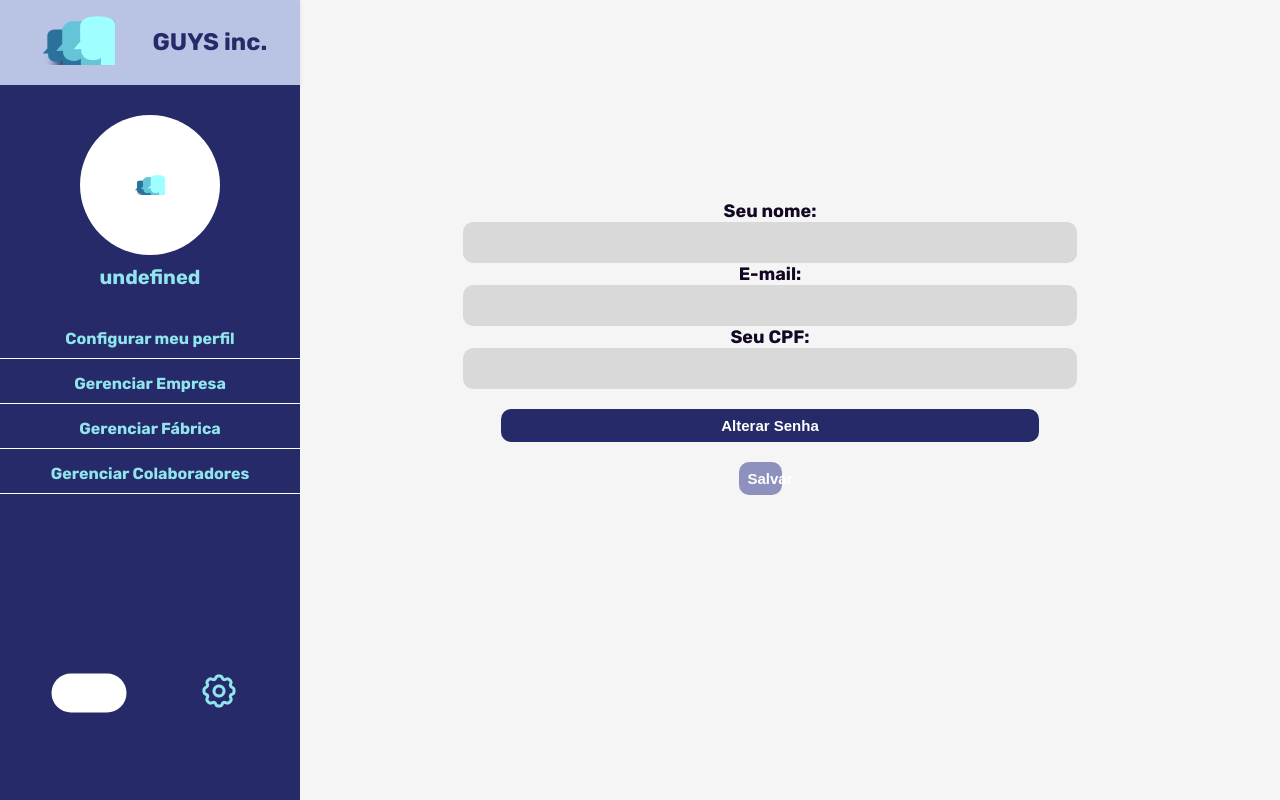
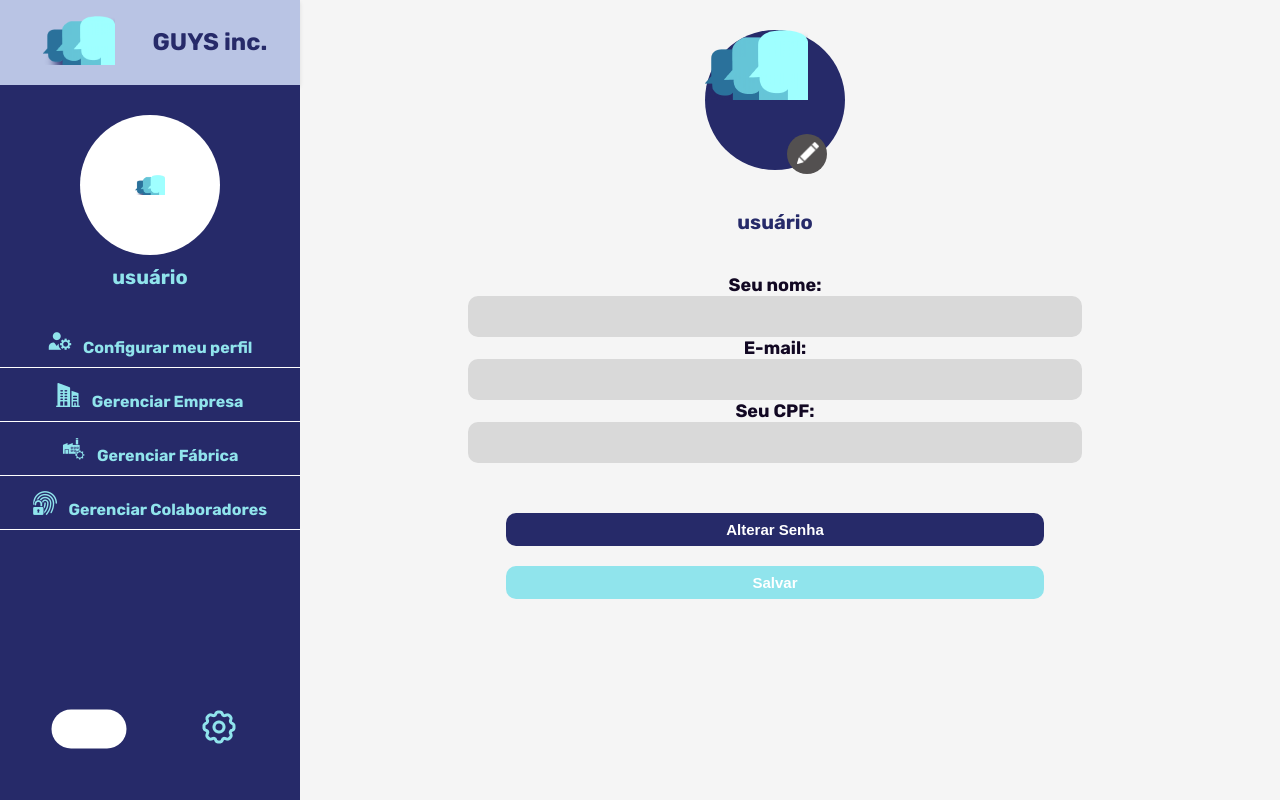
Before and after one commit to BryanRO-SpTech/gasDetect_GuysInc, a website: page web-data-viz/public/config.html in a window 1280 px wide. Drawn offline with Linux system fonts and the light colour scheme.

Commit message:
finalizando front-end das configurações

```diff
--- a/web-data-viz/public/config.html
+++ b/web-data-viz/public/config.html
@@ -29,16 +29,18 @@
                 <nav class="menu">
                     <ul>
                         <a href="">
-                            <li>Configurar meu perfil</li>
+                            <li> <img src="/assets/icons/configurando-usuario.png" alt="">  Configurar meu perfil</li>
                         </a>
                         <a href="">
-                            <li>Gerenciar Empresa</li>
+                            <li><img src="/assets/icons/companhia.png" alt=""> Gerenciar Empresa</li>
                         </a>
                         <a href="">
-                            <li>Gerenciar Fábrica</li>
+
+                            <li> <img src="/assets/icons/gerenciamento.png" alt=""> Gerenciar Fábrica</li>
                         </a>
                         <a href="">
-                            <li>Gerenciar Colaboradores</li>
+
+                            <li> <img src="/assets/icons/id-de-toque.png" alt=""> Gerenciar Colaboradores</li>
                         </a>
                     </ul>
                 </nav>
@@ -57,12 +59,18 @@
             </div>
         </div>
     </header>
-        <div class="container">
-            <div class="imagem">
-                <img src="/assets/img/GUYS-logo.png" alt="imagem logo Guys Inc">
-            </div>
-            <div class="cadastro-content">
-                <div class="input-div">
+    <div class="container">
+        <div class="cadastro-content">
+                <div class="imagem_perfil">
+                    <img src="/assets/img/GUYS-logo.png" alt="imagem logo Guys Inc">
+                </div>
+                <div class="trocar-img">
+                    <img src="/assets/icons/ferramenta-lapis.png" alt="">
+                </div>
+                <div class="user">
+                    <h3><span id="b_usuario">usuário</span></h3>
+                </div>
+                <div class="input-div1">
                     <div class="labels">
                         <label for="ipt_nome">Seu nome:</label>
                     </div>
@@ -91,10 +99,9 @@
                         <span id="span_mensagem_cpf"></span>
                     </div>
                 </div>
-                <button onclick="alterar_senha()">Alterar Senha</button>
-                <div class="salvar">
-                    <button onclick="salvar()">Salvar</button>
-                </div>
+                <button class="senha" onclick="alterar_senha()">Alterar Senha</button>
+                    <button class="salvar" onclick="salvar()">Salvar</button>
+
 
 
 
--- a/web-data-viz/public/css/config.css
+++ b/web-data-viz/public/css/config.css
@@ -162,8 +162,8 @@ header {
 
 
 .cadastro-content {
-    margin-top: 200px;
-    margin-left: 120px;
+    margin-top: 30px;
+    margin-left: 270px;
 display: flex;
     width: 60%;
     height: 100%;
@@ -198,8 +198,6 @@ align-items: center;
 }
 
 .labels {
-        /* text-align: start; */
-
     color: var(--cor-texto);
 
     font-weight: 700;
@@ -220,6 +218,30 @@ align-items: center;
 }
 
 .input-div input:focus {
+    border: none;
+    outline: none;
+}
+
+.input-div1 {
+    display: flex;
+    justify-content: center;
+    align-items: center;
+    flex-direction: column;
+    margin-top: 40px;
+    width: 100%;
+}
+
+.input-div1 input {
+    width: 80%;
+    height: 60%;
+    border-radius: 10px;
+    border: none;
+    padding: 10px;
+    font-size: 18px;
+    background-color: #D9D9D9;
+}
+
+.input-div1 input:focus {
     border: none;
     outline: none;
 }
@@ -246,13 +268,49 @@ button{
     font-size: 15px;
     font-weight: 700;
     color: #fff;
-    background-color: #262A69;
     cursor: pointer;
 
 }
 
-.salvar button{
-    background-color: #8e91be;
+.salvar{
+    background-color: #90E4EC;
+}
+.senha{
+    background-color: #262A69;
+    margin-top: 50px;
+
+}
+
+.imagem_perfil{
+background-color: #262A69;
+min-width: 140px;
+min-height: 140px;
+border-radius: 50%;
+}
+
+.user #b_usuario{
+    font-size: 20px;
+    color: #262A69;
+}
 
 
+li img{
+    margin-right: 8px;
+    /* display: flex;
+    justify-content: center; */
+
 }
+
+.trocar-img{
+    background-color: #535050;
+    border-radius: 50%;
+    min-width: 40px;
+    min-height: 40px;
+    transform: translate(80%, -90%);
+}
+
+.trocar-img img{
+    margin-left: 10px;
+    margin-top: 8px;
+    width: 55%;
+}
```
Also changed, not shown: web-data-viz/public/assets/icons/companhia.png (added), web-data-viz/public/assets/icons/configurando-usuario.png (added), web-data-viz/public/assets/icons/ferramenta-lapis.png (added), web-data-viz/public/assets/icons/gerenciamento.png (added), web-data-viz/public/assets/icons/id-de-toque.png (added).
